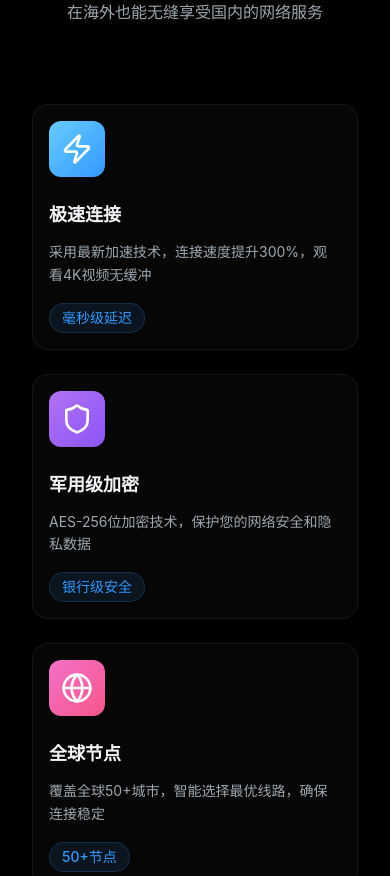
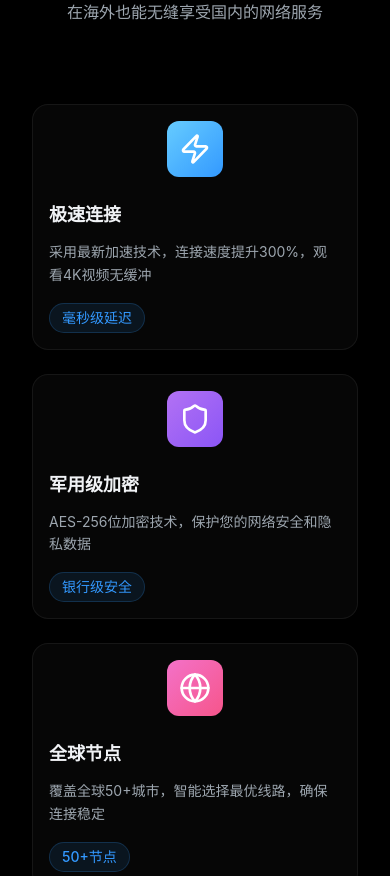
Before and after one commit to Alexneilcaiqiqi/vivid-palette-ai, a React (Vite) app: page / in a window 390 px wide. Shown: the part 1500-2376 px from the top of the page. Built offline with nearby package versions, Linux system fonts and the light colour scheme.

Commit message:
Fix: Center icons on mobile

```diff
--- a/src/components/Features.tsx
+++ b/src/components/Features.tsx
@@ -77,8 +77,10 @@ const Features = () => {
               <div className={`absolute inset-0 ${feature.gradient} opacity-0 group-hover:opacity-5 rounded-2xl transition-opacity duration-500`}></div>
 
               {/* 图标 */}
-              <div className={`inline-flex p-3 ${feature.gradient} rounded-xl text-white mb-6 group-hover:scale-110 transition-transform duration-300`}>
-                {feature.icon}
+              <div className={`flex justify-center sm:justify-start mb-6`}>
+                <div className={`inline-flex p-3 ${feature.gradient} rounded-xl text-white group-hover:scale-110 transition-transform duration-300`}>
+                  {feature.icon}
+                </div>
               </div>
 
               {/* 标题和描述 */}
```
